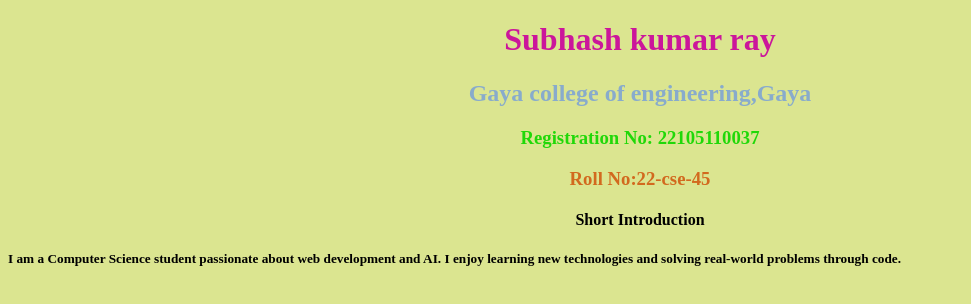
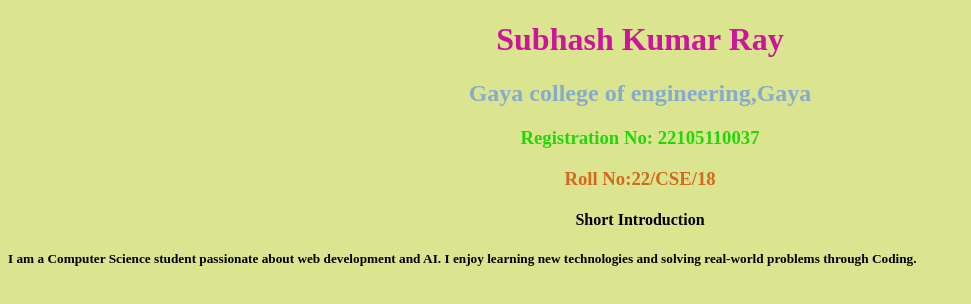
Before and after one commit to Subhash0987/task1, a plain HTML site: page index.html in a window 1280 px wide. Shown: the whole page, without its empty margins (0-971 px from the left). Drawn offline with Linux system fonts and the light colour scheme.

Commit message:
Update index.html

```diff
--- a/index.html
+++ b/index.html
@@ -14,12 +14,12 @@
 </head>
 <body>
     <div class="container">
-        <h1 style="text-align:center"> Subhash kumar ray</h1>
+        <h1 style="text-align:center"> Subhash Kumar Ray</h1>
         <h2 style="color: rgb(136, 171, 204); text-align: center;">Gaya college of engineering,Gaya </h2>
         <h3 style="color: rgb(32, 216, 8) ; text-align: center;">Registration No: 22105110037</h3>
-        <h3 style="color: chocolate; text-align: center;">Roll No:22-cse-45</h3>
+        <h3 style="color: chocolate; text-align: center;">Roll No:22/CSE/18</h3>
         <h4 style="text-align: center;">Short Introduction</h4>
-        <h5>I am a Computer Science student passionate about web development and AI. I enjoy learning new technologies and solving real-world problems through code.</h5>
+        <h5>I am a Computer Science student passionate about web development and AI. I enjoy learning new technologies and solving real-world problems through Coding.</h5>
     </div>
 </body>
 </html>
```
